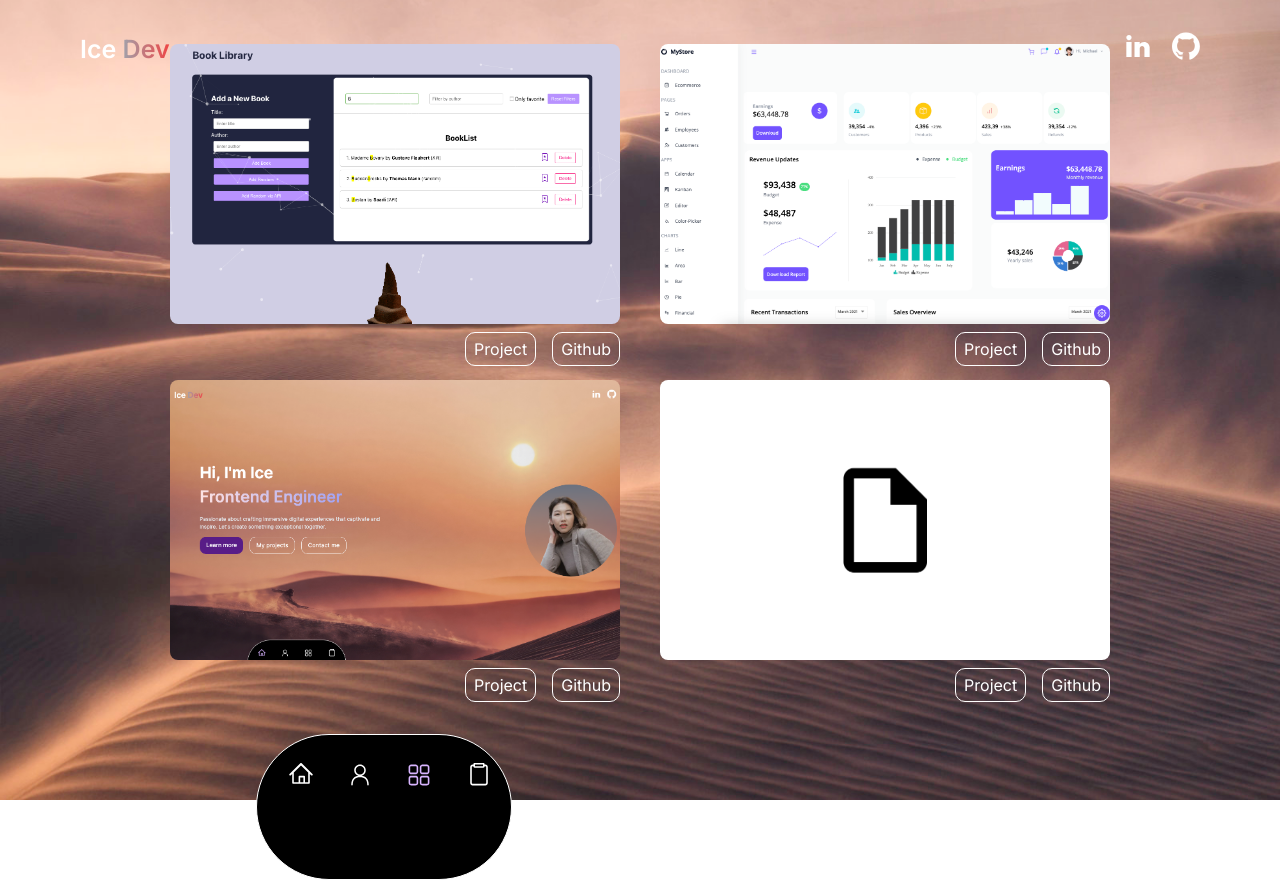
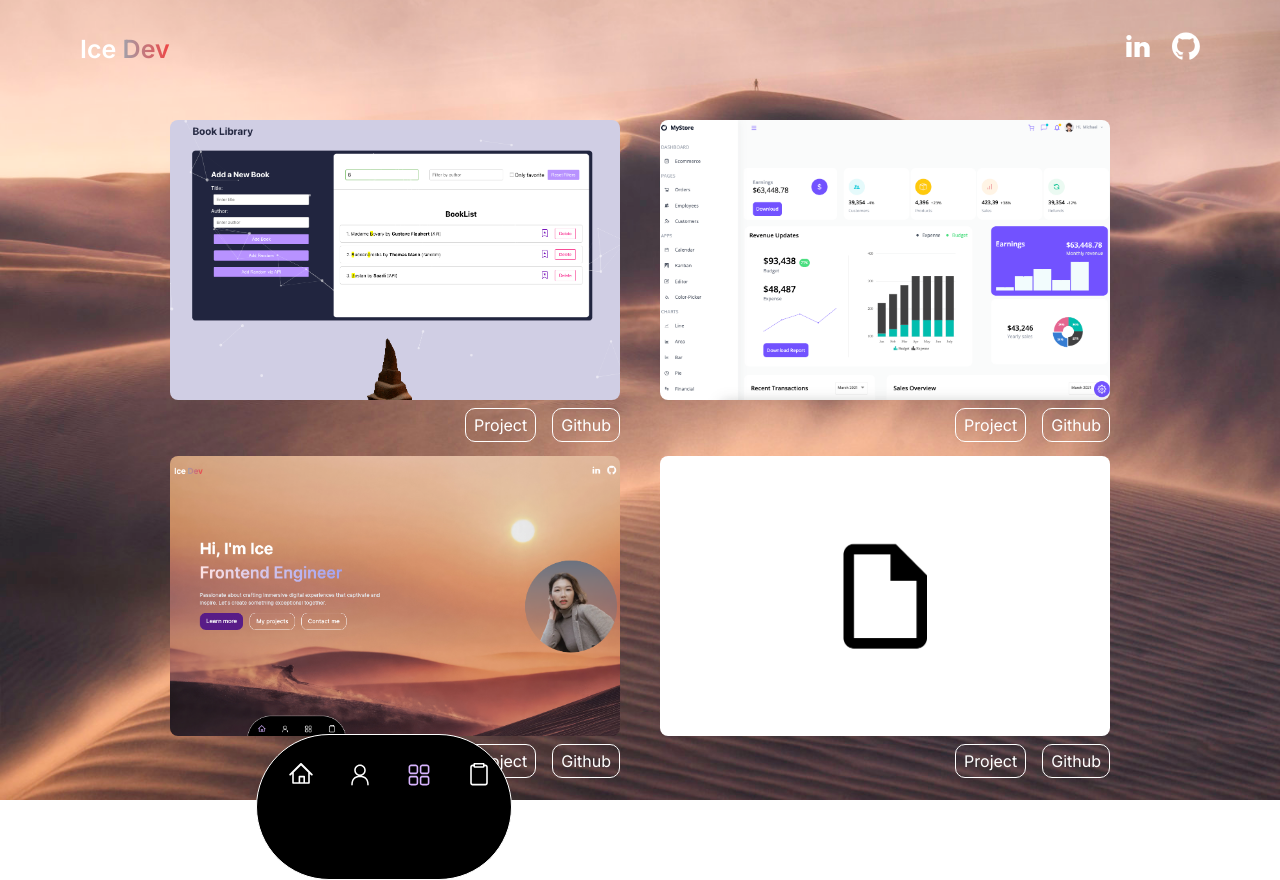
Before and after one commit to alive2020/next-portfolio, a Next.js app: page /my-projects in a window 1280 px wide. Built offline with nearby package versions, Linux system fonts and the light colour scheme.

Commit message:
fix scroll style

```diff
--- a/app/my-projects/page.tsx
+++ b/app/my-projects/page.tsx
@@ -8,10 +8,10 @@
   return (
     <div
       style={{ backgroundImage: "url(/dune4.jpg)" }}
-      className="w-screen min-h-screen flex items-center justify-center bg-cover bg-center "
+      className="w-screen min-h-screen flex items-center justify-center bg-cover bg-center  overflow-y-scroll "
     >
       <div className="container mx-auto px-4">
-        <div className="flex flex-wrap justify-center gap-10 p-10 mb-20 ">
+        <div className="flex flex-wrap justify-center gap-10 p-10 mb-20 h-[70vh]">
           {Projects.map((project, index) => (
             <ProjectCard
               key={index}
```
